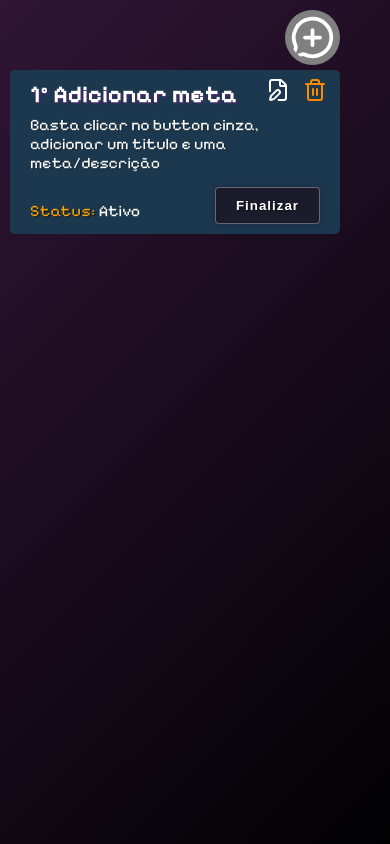
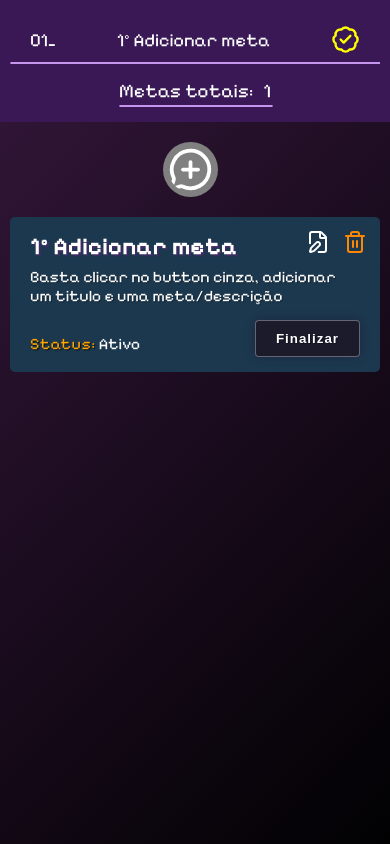
Before and after one commit to SantV7/-task_manager, a React (Vite) app: page / in a window 390 px wide. Built offline with nearby package versions, Linux system fonts and the light colour scheme.

Commit message:
Edit on Goals User

```diff
--- a/src/components/Goal.tsx
+++ b/src/components/Goal.tsx
@@ -3,6 +3,7 @@ import { Type } from 'lucide-react';
 import { useState } from 'react';
 import { Play } from 'lucide-react';
 import { Trash2 } from 'lucide-react';
+import { Check } from 'lucide-react';
 
 interface GoalProps {
   id: number ;
@@ -11,12 +12,15 @@ interface GoalProps {
   status: boolean ;
   deleteItem: (id:number) => void;
   toggleStatus: (id: number) => void;
+  editItem: (id: number, newTitle: string, newDesc: string) => void;
 }
 
-
-const Goal = ({id, title, desc, status, toggleStatus, deleteItem}: GoalProps) => {
+const Goal = ({id, title, desc, status, toggleStatus, deleteItem, editItem}: GoalProps) => {
 
   const [ showSettings, setShowSettings ] = useState<boolean>(false)
+  const [ isEditing, setIsEditing ] = useState<boolean>(false)
+  const [ editTitle, setEditTitle ] = useState<string>(title)
+  const [ editDesc, setEditDesc ] = useState<string>(desc)
 
   const positionTitle = [
     {position: 'white'},
@@ -32,21 +36,52 @@ const Goal = ({id, title, desc, status, toggleStatus, deleteItem}: GoalProps) =>
     'Orange'
   ]
 
-
-
+  const handleSave = () => {
+    if (editTitle.trim() && editDesc.trim()) {
+      editItem(id, editTitle, editDesc)
+      setIsEditing(false)
+    }
+  }
 
   return (
     <>
       <div id='goal' key={id}>
         <header id='title_area_goal'>
-            <h2 style={{color: `${positionTitle[colorTitle].position}`}} id='task_title'>{title}</h2>
+            {isEditing ? (
+              <input
+                className='input_add'
+                type="text"
+                value={editTitle}
+                onChange={(e) => setEditTitle(e.target.value)}
+                style={{ fontSize: '1.1rem', padding: '2px 6px', width: '65%' }}
+              />
+            ) : (
+              <h2 style={{color: `${positionTitle[colorTitle].position}`}} id='task_title'>{title}</h2>
+            )}
             <div id='icons_edit_goal'>
-              <FilePen onClick={() => setShowSettings(!showSettings)} className='settings_icon' />
+              {isEditing ? (
+                <Check onClick={handleSave} className='settings_icon' color='#4ade80' />
+              ) : (
+                <FilePen onClick={() => {
+                  setShowSettings(!showSettings)
+                  setIsEditing(true)
+                }} className='settings_icon' />
+              )}
               <Trash2 onClick={() => deleteItem(id)} className='settings_icon' color=' rgb(255, 136, 0)' />
             </div>
         </header>
         <section>
-            <p id='desc_txt'>{desc}</p>
+            {isEditing ? (
+              <input
+                className='input_add'
+                type="text"
+                value={editDesc}
+                onChange={(e) => setEditDesc(e.target.value)}
+                style={{ fontSize: '1rem', padding: '2px 6px', width: '100%', marginTop: '8px' }}
+              />
+            ) : (
+              <p id='desc_txt'>{desc}</p>
+            )}
         </section>
         <footer id='footer_status'>
             <div style={{display: 'flex', flexFlow: 'row nowrap', alignItems:'end', gap: '3px'}}>
--- a/src/global.css
+++ b/src/global.css
@@ -9,10 +9,12 @@
 body {
     font-family: "Pixelify Sans", sans-serif;
     min-height: 100vh;
+    background-color: rgb(1, 1, 2);
 }
 
 .bt-body {
     width: 100%;
+    min-height: 100vh;
     display: flex;
     flex-flow: row nowrap;
 }
@@ -25,6 +27,8 @@ body {
     background-color: rgb(58, 24, 85);
     min-height: 100vh;
     width: 350px;
+    flex-shrink: 0;
+    overflow-x: hidden;
 }
 
 #add_goal_style {
@@ -41,10 +45,11 @@ body {
     display: flex;
     flex-flow: column;
     gap: 10px;
+    flex-grow: 1;
 }
 
 .label_add_goal > span {
-    border-bottom: 2px solid  transparent;
+    border-bottom: 2px solid transparent;
     font-size: 1.4rem;
     transition: ease 0.15s;
     color: rgb(215, 208, 253);
@@ -60,6 +65,7 @@ body {
     border: 1px solid transparent;
     box-shadow: 0px 0px 10px rgba(0, 0, 0, 0.144);
     outline: none;
+    width: 100%;
 }
 
 .input_add:focus {
@@ -83,6 +89,7 @@ body {
     cursor: pointer;
     transition: ease 0.3s;
     background-color: rgb(190, 190, 255);
+    align-self: flex-end;
 }
 
 #add_btn:hover {
@@ -97,6 +104,7 @@ body {
     gap: 10px;
     position: relative;
     margin-bottom: 25px;
+    overflow-x: hidden;
 }
 
 .list_storage_filter::before {
@@ -112,9 +120,9 @@ body {
 .filter_goal {
     font-size: 1.15rem;
     display: flex;
-    justify-content: space-evenly;
+    justify-content: space-between;
     align-items: center;
-    gap: 3px;
+    gap: 10px;
     width: 100%;
 }
 
@@ -158,22 +166,27 @@ body {
 
 .area_goal {
     display: flex;
-    flex-flow:row wrap;
+    flex-flow: row wrap;
     gap: 10px;
 }
 
 #goal {
-    padding: 10px 20px;
+    padding: 15px 20px;
     border-radius: 5px;
     background-color: rgb(28, 56, 78);
     max-width: 330px;
     min-width: 285px;
     min-height: 140px;
     color: white;
+    flex-grow: 1;
+    display: flex;
+    flex-direction: column;
+    justify-content: space-between;
 }
 
 #manegement {
     width: 100%;
+    min-height: 100vh;
     padding: 10px;
     background-image: linear-gradient(135deg, rgb(48, 21, 54), rgb(1, 1, 2));
 }
@@ -243,7 +256,6 @@ body {
     animation: fadeOutEffect 2.5s forwards;
 }
 
-
 #btn_change_status {
     font-weight: 600;
     cursor: pointer;
@@ -252,10 +264,8 @@ body {
     text-shadow: 1px 1px 1px rgba(0, 0, 0, 0.363);
     border: 1px solid rgba(255, 255, 255, 0.329);
     padding: 10px 20px;
-
     border-radius: 4px;
     box-shadow: 0px 0px 10px rgba(31, 7, 51, 0.301);
-
 }
 
 #config_goal {
@@ -284,12 +294,6 @@ body {
     font-size: 1.1rem;
 }
 
-
-
-
-
-
-
 @keyframes fadeOutEffect {
     0% {
         opacity: 1;
@@ -305,12 +309,62 @@ body {
     }
 }
 
+@media screen and (max-width: 1024px) {
+    #statistic_goal {
+        width: 260px;
+    }
+    .area_goal {
+        justify-content: center;
+    }
+}
+
 @media screen and (max-width: 768px) {
+    .bt-body {
+        flex-flow: column nowrap;
+        min-height: 100vh;
+    }
+
     #statistic_goal {
-        display: none;
+        width: 100%;
+        min-height: auto;
+        padding: 15px 10px;
+    }
+
+    .list_storage_filter {
+        max-height: 160px;
+        overflow-y: auto;
+        overflow-x: hidden;
+        margin-bottom: 15px;
+    }
+
+    #add_goal_header {
+        padding-right: 10px;
+        padding-top: 10px;
+        padding-bottom: 20px;
+        justify-content: center;
+    }
+
+    #add_goal_style {
+        flex-flow: column nowrap;
+        min-height: auto;
+    }
+
+    #add_btn {
+        max-width: 100%;
+        height: 50px;
+        align-self: initial;
+    }
+
+    .area_goal {
+        justify-content: center;
+    }
+
+    #goal {
+        max-width: 100%;
     }
 
     #manegement {
-        min-height: 100vh;
+        flex-grow: 1;
+        min-height: auto;
     }
 }
```
